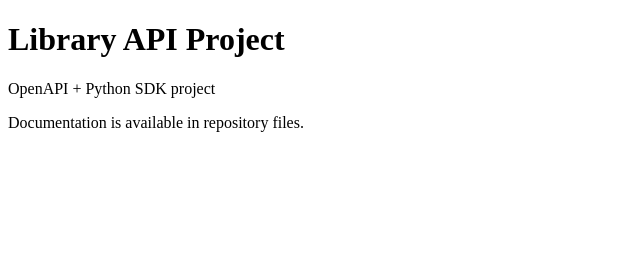
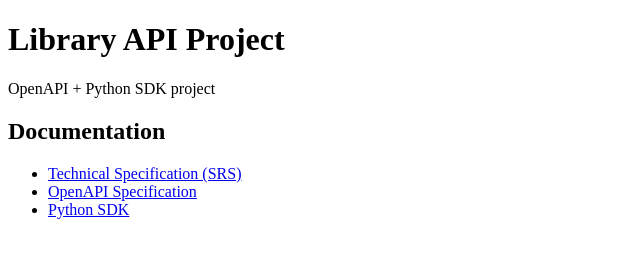
Before and after one commit to annshcheveleva-gif/library-ap, a plain HTML site: page index.html in a window 1280 px wide. Shown: the whole page, without its empty margins (0-640 px from the left). Drawn offline with Linux system fonts and the light colour scheme.

Commit message:
Update index.html

```diff
--- a/index.html
+++ b/index.html
@@ -4,8 +4,18 @@
   <title>Library API</title>
 </head>
 <body>
+
   <h1>Library API Project</h1>
+
   <p>OpenAPI + Python SDK project</p>
-  <p>Documentation is available in repository files.</p>
+
+  <h2>Documentation</h2>
+
+  <ul>
+    <li><a href="srs.html">Technical Specification (SRS)</a></li>
+    <li><a href="openapi.yaml">OpenAPI Specification</a></li>
+    <li><a href="python-sdk/">Python SDK</a></li>
+  </ul>
+
 </body>
 </html>
```
